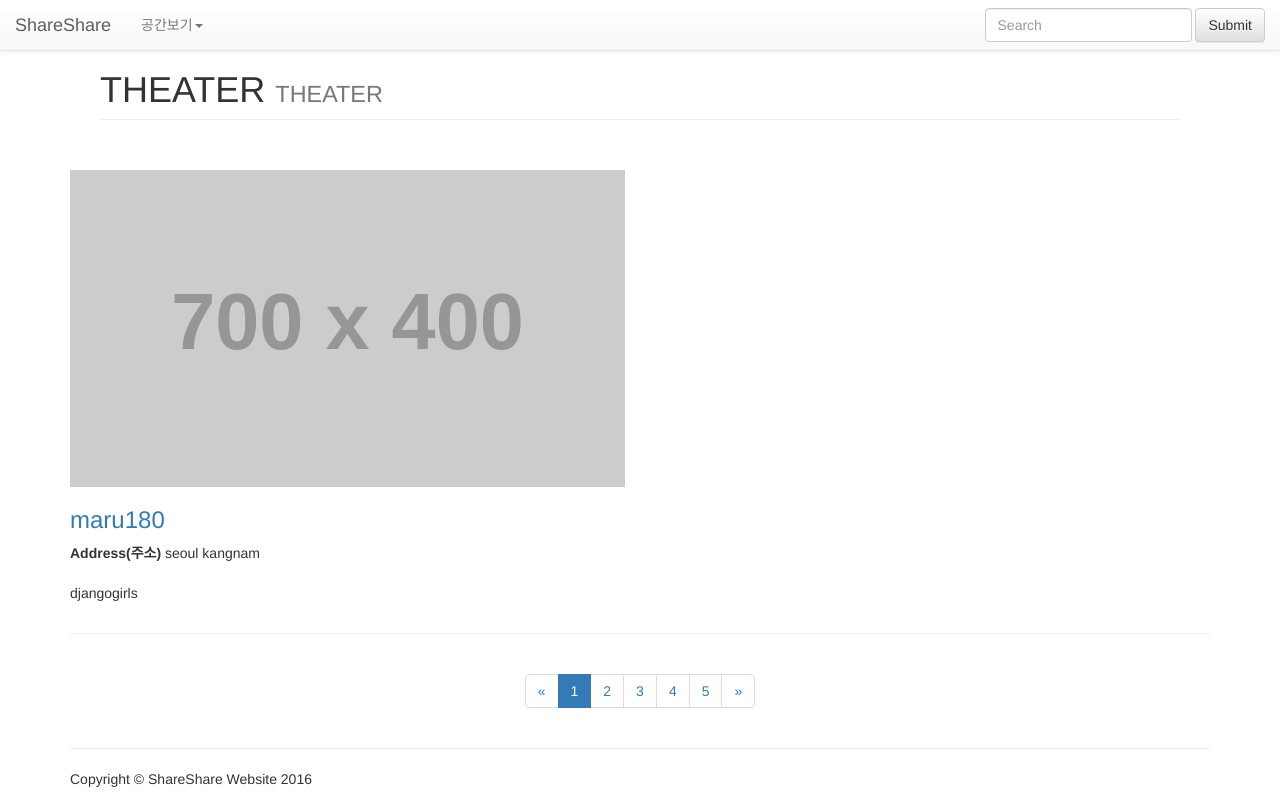
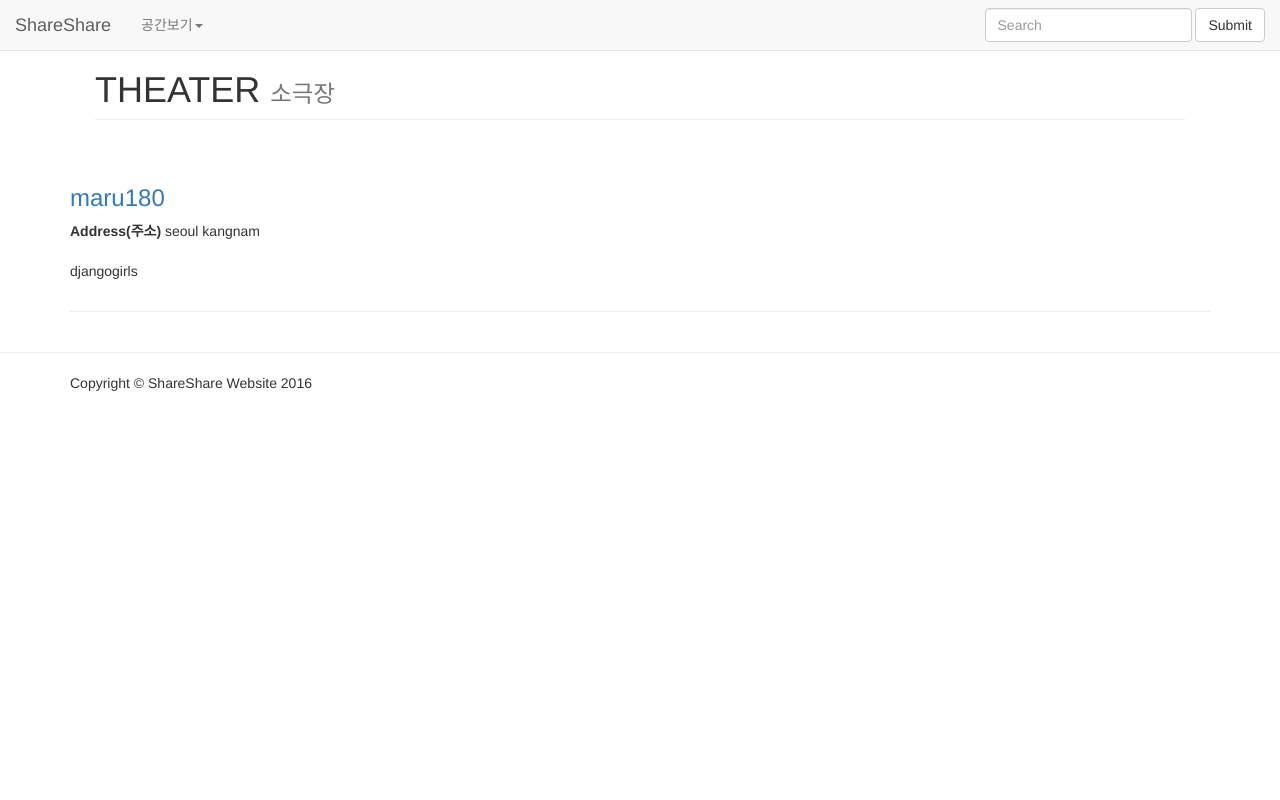
Before and after one commit to downy158/winterproject, a Django app: page /THEATER/ in a window 1280 px wide. Run offline with Django 3.2, Linux system fonts and the light colour scheme; data comes from the database, SQL or seed files in the repository; some libraries are stand-ins or nearby versions.

Commit message:
Create detail.html and modify templates, views.py

```diff
--- a/sharespace/models.py
+++ b/sharespace/models.py
@@ -19,6 +19,14 @@
     created_date = models.DateTimeField(default=timezone.now)
     published_date = models.DateTimeField(blank=True, null=True)
 
+    @classmethod
+    def space_type_to_korean(cls, space_type):
+        for choice in cls.SPACE_TYPE_CHOICES:
+            if choice[0] == space_type:
+                return choice[1]
+
+        return None
+
     def publish(self):
         self.published_date = timezone.now()
         self.save()
--- a/sharespace/static/css/shareshare.css
+++ b/sharespace/static/css/shareshare.css
@@ -1,10 +1,18 @@
-#text {
+.text {
   margin-top: 0px;
   font-size: 50px;
 }
+
 .carousel-caption {
   top:50%;
 }
+
 .carousel-indicators{
   bottom: 20%;
 }
+
+.space-name{
+  margin-top: 0px;
+  color: #A94442;
+  font-weight: bold;
+}
--- a/sharespace/templates/sharespace/base.html
+++ b/sharespace/templates/sharespace/base.html
@@ -7,7 +7,7 @@
         <link rel="stylesheet" href="https://maxcdn.bootstrapcdn.com/bootstrap/3.3.6/css/bootstrap.min.css" integrity="sha384-1q8mTJOASx8j1Au+a5WDVnPi2lkFfwwEAa8hDDdjZlpLegxhjVME1fgjWPGmkzs7" crossorigin="anonymous">
 
         <!-- Optional theme -->
-        <link rel="stylesheet" href="https://maxcdn.bootstrapcdn.com/bootstrap/3.3.6/css/bootstrap-theme.min.css" integrity="sha384-fLW2N01lMqjakBkx3l/M9EahuwpSfeNvV63J5ezn3uZzapT0u7EYsXMjQV+0En5r" crossorigin="anonymous">
+        <link rel="stylesheet" href="https://maxcdn.bootstrapcdn.com/bootswatch/3.3.6/readable/bootstrap.min.css">
 
         <script src="https://code.jquery.com/jquery-2.1.4.min.js"></script>
         <!-- Latest compiled and minified JavaScript -->
@@ -59,8 +59,23 @@
   </div><!-- /.container-fluid -->
 </nav>
     <div class="content">
-              {% block content %}
-              {% endblock content%}
+        {% block content %}
+        {% endblock content%}
     </div>
+
+    <hr>
+
+    <!-- Footer -->
+    <footer>
+        <div class="container">
+        <div class="row">
+            <div class="col-lg-12">
+                <p>Copyright &copy; ShareShare Website 2016</p>
+            </div>
+        </div>
+      </div>
+        <!-- /.row -->
+    </footer>
+
     </body>
 </html>
--- a/sharespace/templates/sharespace/list.html
+++ b/sharespace/templates/sharespace/list.html
@@ -4,78 +4,36 @@
 <!-- Page Content -->
 <div class="container">
     <!-- Page Header -->
-    <div class="row" style="padding:30px">
-        <div class="col-lg-12" >
+    <div class="row" style="padding:25px; margin-top:5px">
+      <div class="col-lg-12" >
             <h1 class="page-header">{{space_type}}
-              <small>{{space_type}}</small>
+              <small>{{korean_space_type}}</small>
             </h1>
         </div>
     </div>
     <!-- /.row -->
 
+
     <!-- Projects Row -->
     <div class="row">
         <div class="col-md-6 portfolio-item">
-            {% for space in space_filter %}
-            <a href="#">
-                <img class="img-responsive" src="http://placehold.it/700x400" alt="">
+          {% for space in space_list %}
+            <a href="{% url 'detail' space_id=space.pk %}">
+                <img class="img-responsive" src="{{space.photo}}" alt="">
             </a>
             <h3>
-                <a href="#">{{space.name}}</a>
+                <a href="{% url 'detail' space_id=space.pk %}">{{space.name}}</a>
             </h3>
             <address>
               <strong>Address(주소)</strong>
               {{space.address1}} {{space.address2}} {{space.address3s}}<br>
             </address>
             <p>{{space.description}}</p>
-            {% endfor %}
+          {% endfor %}
         </div>
     </div>
 
     <hr>
 
-    <!-- Pagination -->
-    <div class="row text-center">
-        <div class="col-lg-12">
-            <ul class="pagination">
-                <li>
-                    <a href="#">&laquo;</a>
-                </li>
-                <li class="active">
-                    <a href="#">1</a>
-                </li>
-                <li>
-                    <a href="#">2</a>
-                </li>
-                <li>
-                    <a href="#">3</a>
-                </li>
-                <li>
-                    <a href="#">4</a>
-                </li>
-                <li>
-                    <a href="#">5</a>
-                </li>
-                <li>
-                    <a href="#">&raquo;</a>
-                </li>
-            </ul>
-        </div>
-    </div>
-    <!-- /.row -->
-
-    <hr>
-
-    <!-- Footer -->
-    <footer>
-        <div class="row">
-            <div class="col-lg-12">
-                <p>Copyright &copy; ShareShare Website 2016</p>
-            </div>
-        </div>
-        <!-- /.row -->
-    </footer>
-</div>
-
 <!-- /.container -->
 {% endblock content %}
--- a/sharespace/templates/sharespace/main.html
+++ b/sharespace/templates/sharespace/main.html
@@ -11,11 +11,11 @@
 </ol>
 <div class="carousel-inner" role="listbox">
   <div class="item active">
-    <img class="first-slide" src="{% static "./img/mainimage.jpg" %}" alt="First slide" >
+    <img class="first-slide" src="{% static "./img/mainimage.jpg" %}" alt="First slide" height="100%">
     <div class="container">
       <div class="carousel-caption">
-        <p id="text">ShareShare</p>
-        <p>내가 가지고 있는 공간을 공유해보아요~</p>
+        <h1>ShareShare</h1>
+        <h5>공간 공유 서비스</h5>
         <!-- <p><a class="btn btn-lg btn-primary" href="#" role="button">Sign up today</a></p> -->
       </div>
     </div>
--- a/sharespace/urls.py
+++ b/sharespace/urls.py
@@ -2,6 +2,7 @@
 from . import views
 
 urlpatterns = [
-    url(r'^(?P<space>.+)/$', views.list, name='list'),
+    url(r'^space/(?P<space_id>[0-9]+)$', views.detail, name='detail'),
+    url(r'^(?P<space_type>.+)/$', views.list, name='list'),
     url(r'^$', views.main, name='main'),
 ]
--- a/sharespace/views.py
+++ b/sharespace/views.py
@@ -1,4 +1,5 @@
 from django.shortcuts import render, get_object_or_404
+from django.core.paginator import Paginator, EmptyPage, PageNotAnInteger
 from .models import Space
 # Create your views here.
 def main(request):
@@ -11,9 +12,20 @@
 #     space_choice = Space.SPACE_TYPE_CHOICES
 #     return render(request, 'sharespace/list.html', {'space_list':space_list, 'space_choice': space_choice})
 
-def list(request, space):
-    space_list = Space.objects.all
+def list(request, space_type):
+    space_list = Space.objects.filter(space_type=space_type)
     space_choice = Space.SPACE_TYPE_CHOICES
-    space_filter = Space.objects.filter(space_type=space)
-    space_type = space[0:]
-    return render(request, 'sharespace/list.html', {'space_list':space_list, 'space_choice': space_choice, 'space_filter':space_filter, 'space_type':space_type})
+    korean_space_type = Space.space_type_to_korean(space_type)
+    return render(request, 'sharespace/list.html', {'space_list': space_list,
+                                                    'space_type': space_type,
+                                                    'space_choice': space_choice,
+                                                    'korean_space_type': korean_space_type})
+
+def detail(request, space_id):
+    space = Space.objects.get(pk=space_id)
+    space_choice = Space.SPACE_TYPE_CHOICES
+    """ 참고 https://docs.djangoproject.com/en/1.9/ref/models/instances/#django.db.models.Model.get_FOO_display"""
+    korean_space_type = space.get_space_type_display()
+    return render(request, 'sharespace/detail.html', {'space': space,
+                                                      'space_choice': space_choice,
+                                                      'korean_space_type': korean_space_type})
```
Also changed, not shown: sharespace/templates/sharespace/detail.html (added, +31 -0 lines).
